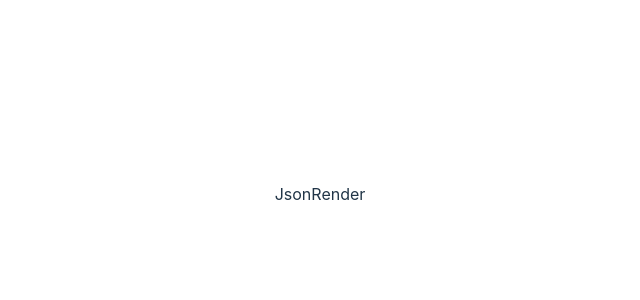
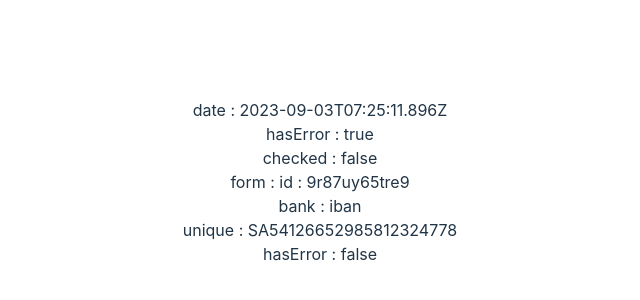
Before and after one commit to Dave86dev/jsonsurfer, a React (Vite) app: page / in a window 1280 px wide. Shown: the part 206-506 px from the top of the page, without its empty margins (320-960 px from the left). Built offline with nearby package versions, Linux system fonts and the light colour scheme.

Commit message:
feat: Proper Json rendering with recursive function. No interactivity

```diff
--- a/src/App.jsx
+++ b/src/App.jsx
@@ -1,15 +1,16 @@
 // import React, { useState } from 'react'
 
-import './App.css'
-import { JsonRender } from './components/JsonRender/JsonRender'
+import "./App.css";
+
+import json from "./data/demoData.json";
+import { JsonRender } from "./components/JsonRender/JsonRender";
 
 function App() {
-
   return (
     <>
-      <JsonRender />
+      <JsonRender json={json} />
     </>
-  )
+  );
 }
 
-export default App
+export default App;
--- a/src/components/JsonRender/JsonRender.css
+++ b/src/components/JsonRender/JsonRender.css
@@ -0,0 +1,4 @@
+
+.jsonError {
+    color: red;
+}
--- a/src/components/JsonRender/JsonRender.jsx
+++ b/src/components/JsonRender/JsonRender.jsx
@@ -1,6 +1,40 @@
-import "./JsonRender.css"
+import "./JsonRender.css";
 
-export const JsonRender = () => {
+export const JsonRender = ({ json }) => {
+  //Recursive
+  const renderData = (json, depth = 0) => {
+    if (json === null || json === undefined) {
+      return <span className="jsonError">Invalid JSON</span>;
+    }
 
-    return <>JsonRender</>
-}
+    if (typeof json === "object") {
+      if (Array.isArray(json)) {
+        //Arrays loop
+        return (
+          <span>
+            {json.map((item, index) => (
+              <span key={index}>{renderData(item, depth + 1)}</span>
+            ))}
+          </span>
+        );
+      } else {
+        //Objects loop
+        return (
+          <span>
+            {Object.entries(json).map(([key, val], index) => {
+              return (
+                <span key={key}>
+                  {key} : {renderData(val, depth + 1)}
+                  <br />
+                </span>
+              );
+            })}
+          </span>
+        );
+      }
+    }
+    return String(json);
+  };
+
+  return renderData(json);
+};
```
